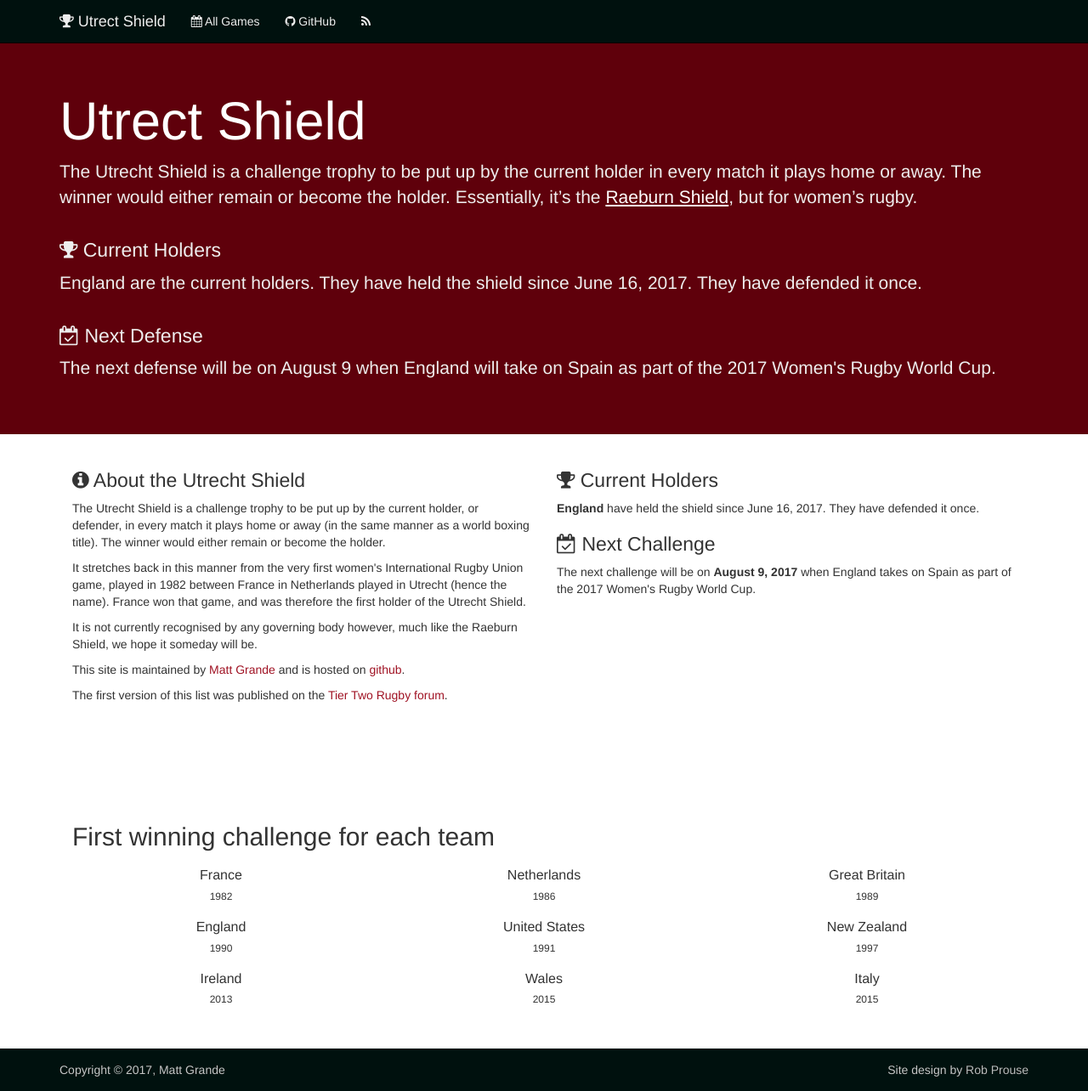
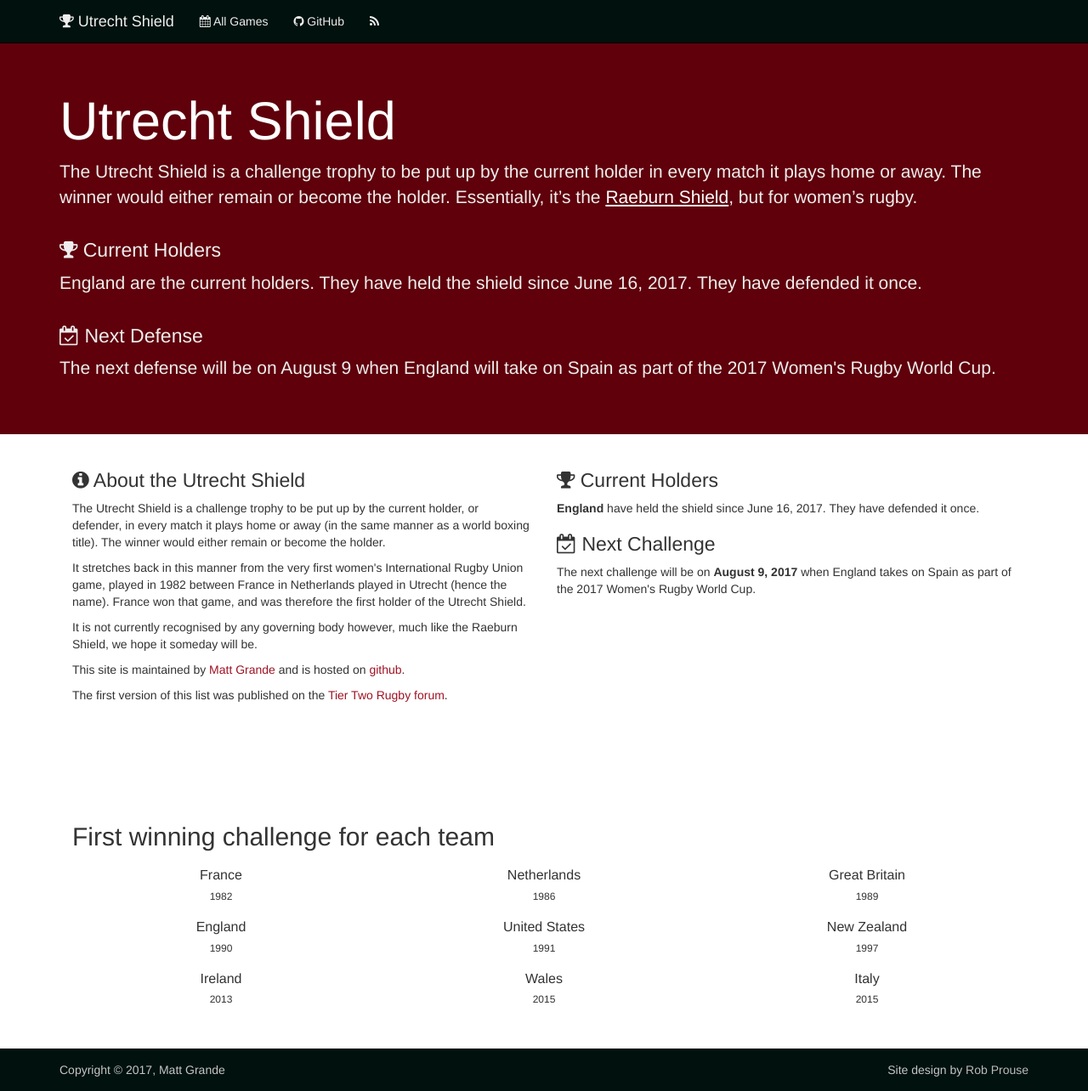
Before and after one commit to mattgrande/utrecht-shield, a Jekyll site: the page built from index.html, in a window 1280 px wide and 1284 px high. Shown: the whole window at 85% size. Built offline with Jekyll 4.4.1, drawn with Linux system fonts in a browser that asks for light colours; nearby versions of some CDN libraries; a style sheet for code colours, icons or effects is not loaded.

Commit message:
Helps if I spell the city's name right...

```diff
--- a/404.html
+++ b/404.html
@@ -1,6 +1,6 @@
 ---
 layout: goats
-title: Utrect Shield | 404 Eaten by Goats
+title: Utrecht Shield | 404 Eaten by Goats
 ---
 
 <div class="container">
--- a/_config.yml
+++ b/_config.yml
@@ -10,7 +10,7 @@ highlighter: rouge
 # https://help.github.com/articles/migrating-your-pages-site-from-maruku
 markdown: kramdown
 
-title : Utrect Shield
+title : Utrecht Shield
 tagline: A challenge trophy for women's rugby
 description: "..."
 author :
```
